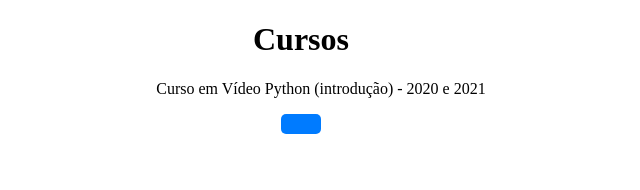
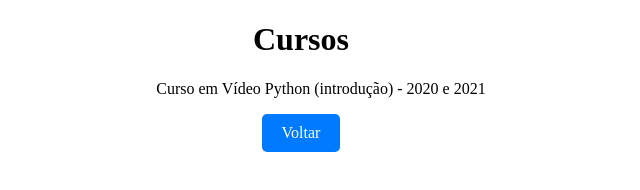
Before and after one commit to thinaves/thinaves.github.io, a plain HTML site: page cursos.html in a window 1280 px wide. Shown: the whole page, without its empty margins (339-979 px from the left). Drawn offline with Linux system fonts and the light colour scheme.

Commit message:
Update cursos.html

```diff
--- a/cursos.html
+++ b/cursos.html
@@ -9,6 +9,6 @@
 <body>
     <h1>Cursos</h1>
     <ol>Curso em Vídeo Python (introdução) - 2020 e 2021</ol>
-    <a class="button" href="cursos.html"></a>
+    <a class="button" href="index.html">Voltar</a>
 </body>
 </html>
```
